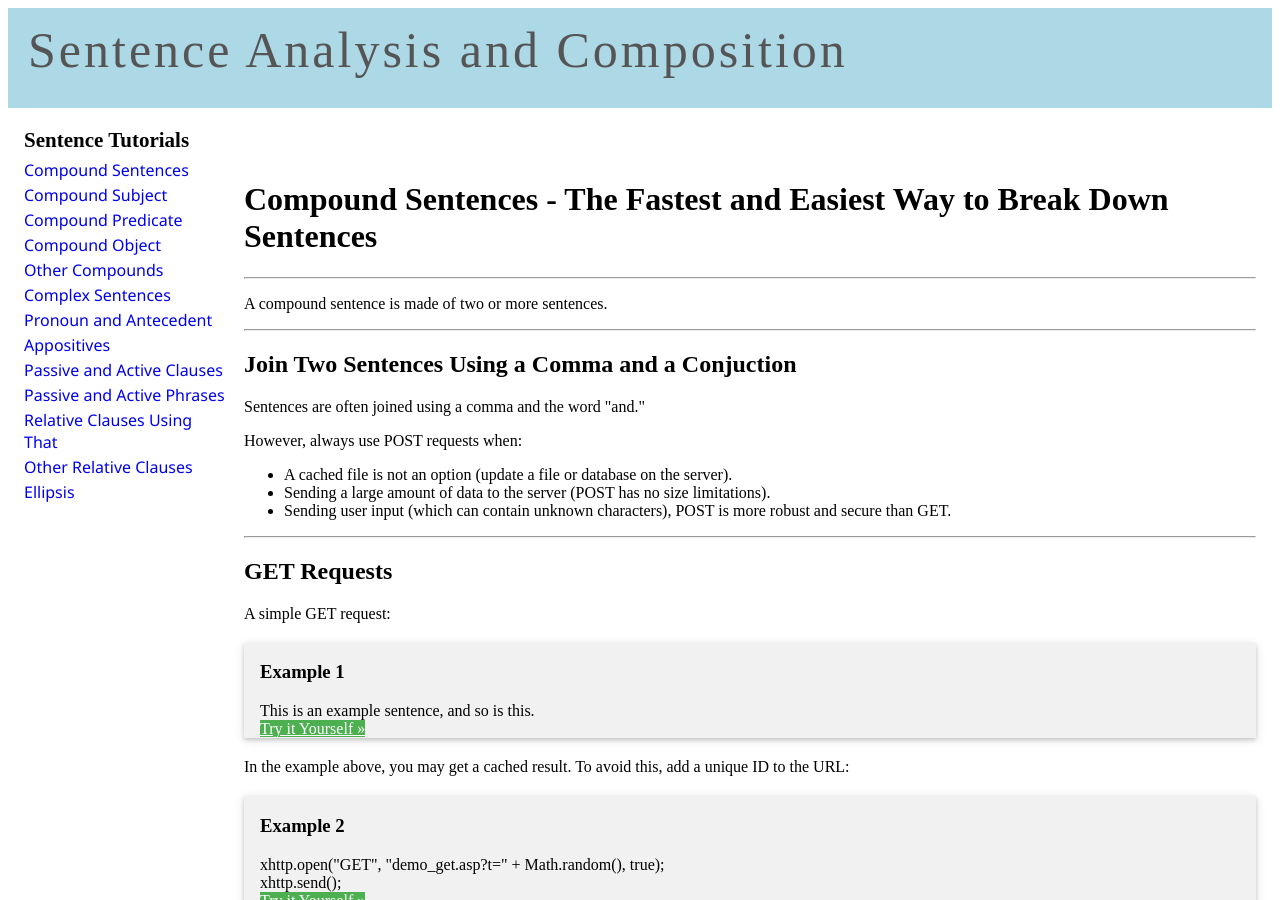
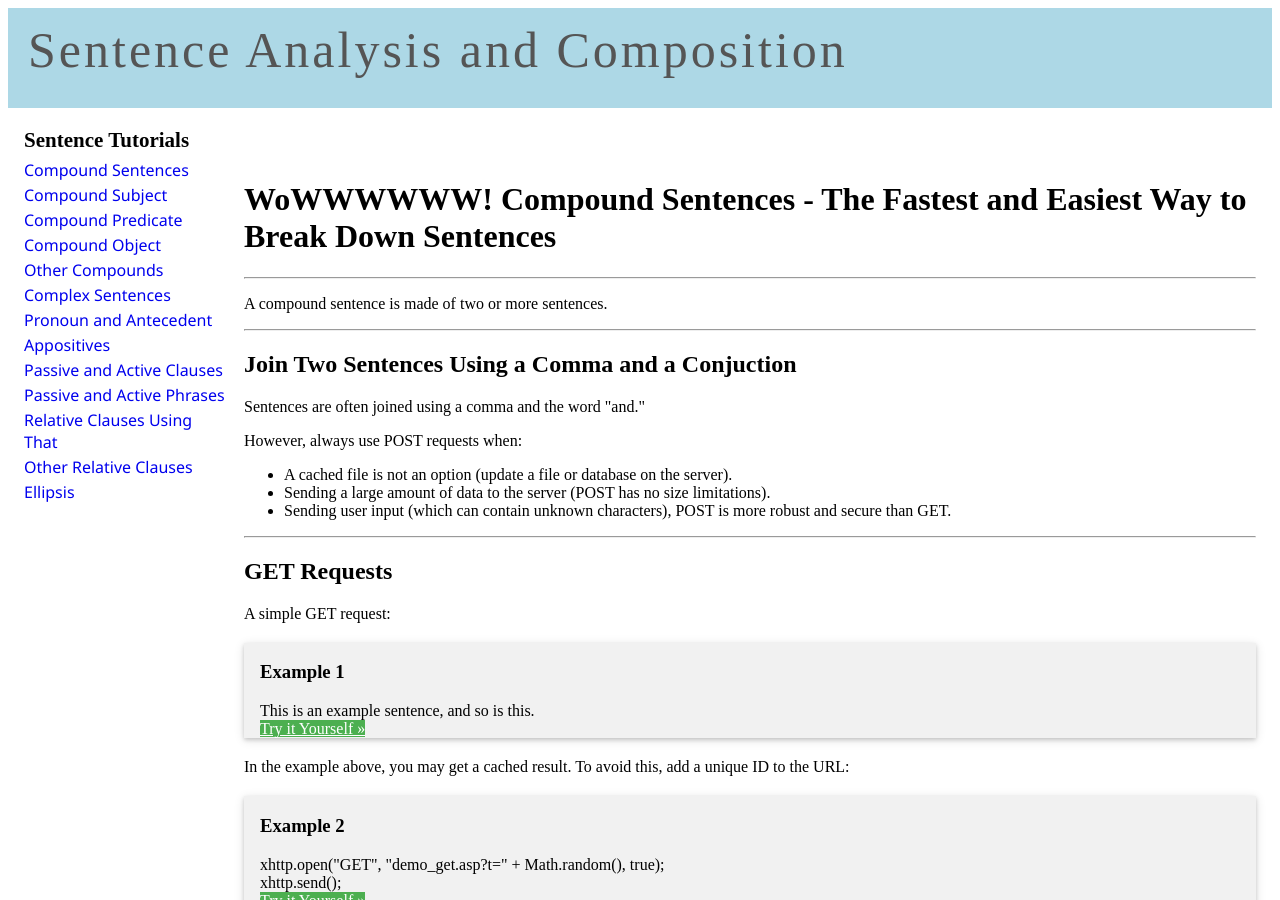
Before and after one commit to srogersact/srogersact.github.io, a Jekyll site: the page index.html, which Jekyll copies as it is, in a window 1280 px wide and 900 px high. Built offline with Jekyll 4.4.1, drawn with Linux system fonts in a browser that asks for light colours.

Commit message:
Wow
I needed people to know how special this is!

```diff
--- a/index.html
+++ b/index.html
@@ -742,7 +742,7 @@ function w3_getStyleValue(elmnt,style) {
           <script type='text/javascript'>googletag.cmd.push(function() { googletag.display('div-gpt-ad-1422003450156-2'); });</script>
         </div>
       </div> -->
-<h1>Compound Sentences - The Fastest and Easiest Way to Break Down Sentences</h1>
+<h1>WoWWWWWW! Compound Sentences - The Fastest and Easiest Way to Break Down Sentences</h1>
 <!-- <div class="w3-clear nextprev">
 <a class="w3-left w3-btn" href="js_ajax_http.asp">&#10094; Previous</a>
 <a class="w3-right w3-btn" href="js_ajax_http_response.asp">Next &#10095;</a>
```
